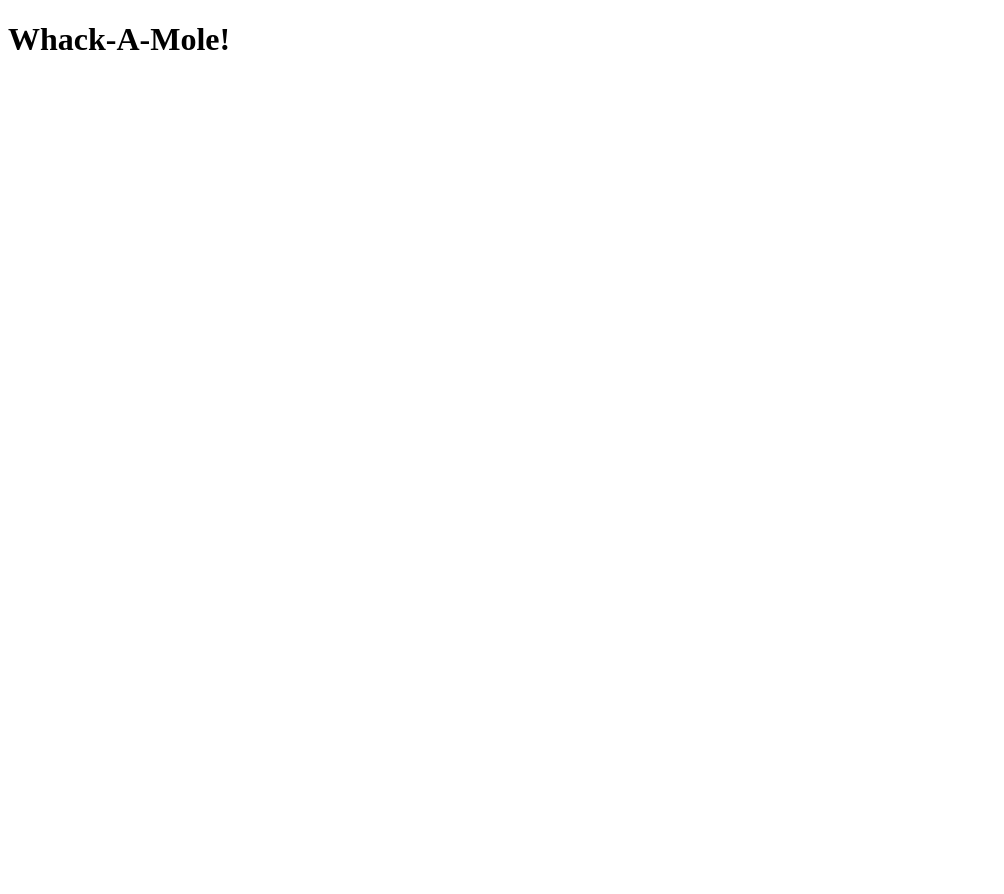
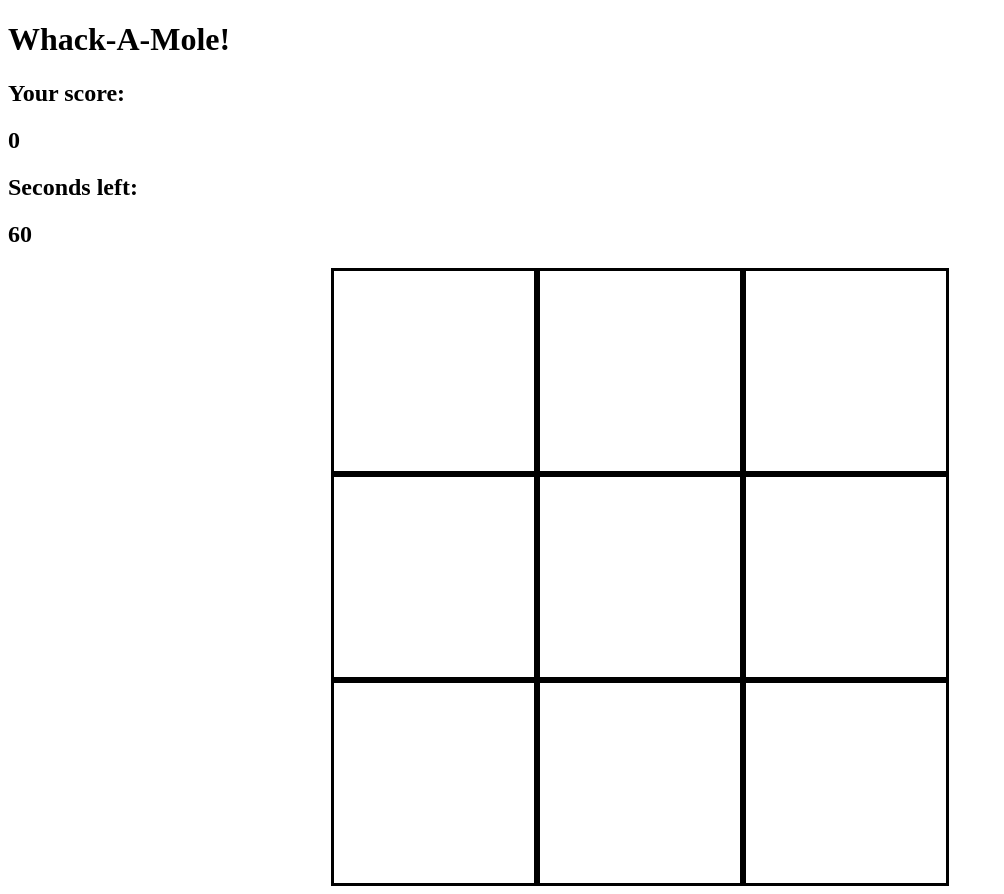
Before and after one commit to victoria-parker/JS-games-for-practice, a plain HTML site: page whack-a-mole/index.html in a window 1280 px wide. Shown: the whole page, without its empty margins (0-1004 px from the left). Before the commit the page ends 800 px from the top, so only its background shows below. Drawn offline with Linux system fonts and the light colour scheme.

Commit message:
html and style built, js started

```diff
--- a/whack-a-mole/app.js
+++ b/whack-a-mole/app.js
@@ -0,0 +1,5 @@
+const square=document.querySelector('.square')
+const mole=document.querySelector('.mole')
+const timeLeft=document.querySelector('#time-left')
+
+let score=document.querySelector('#score')
--- a/whack-a-mole/index.html
+++ b/whack-a-mole/index.html
@@ -9,6 +9,23 @@
 </head>
 <body>
     <h1>Whack-A-Mole!</h1>
+    <h2>Your score:</h2>
+    <h2 id="score">0</h2>
+
+    <h2>Seconds left:</h2>
+    <h2 id="time-left">60</h2>
+
+    <div class="grid">
+        <div class="square" id="1"></div>
+        <div class="square" id="2"></div>
+        <div class="square" id="3"></div>
+        <div class="square" id="4"></div>
+        <div class="square" id="5"></div>
+        <div class="square" id="6"></div>
+        <div class="square" id="7"></div>
+        <div class="square" id="8"></div>
+        <div class="square" id="9"></div>
+    </div>
     <script src="app.js"></script>
 </body>
 </html>
--- a/whack-a-mole/style.css
+++ b/whack-a-mole/style.css
@@ -0,0 +1,21 @@
+.square{
+    width:200px;
+    height: 200px;
+    border-style: solid;
+    border-color:black;
+}
+
+.grid{
+    margin: auto;
+    display: flex;
+    flex-flow: row wrap;
+    justify-content: center;
+    align-content: center;
+    width: 618px;
+    height: 618px;
+}
+
+.mole{
+    background-image: url('mole.png');
+    background-size: cover;
+}
```
Also changed, not shown: whack-a-mole/mole.png (added).
